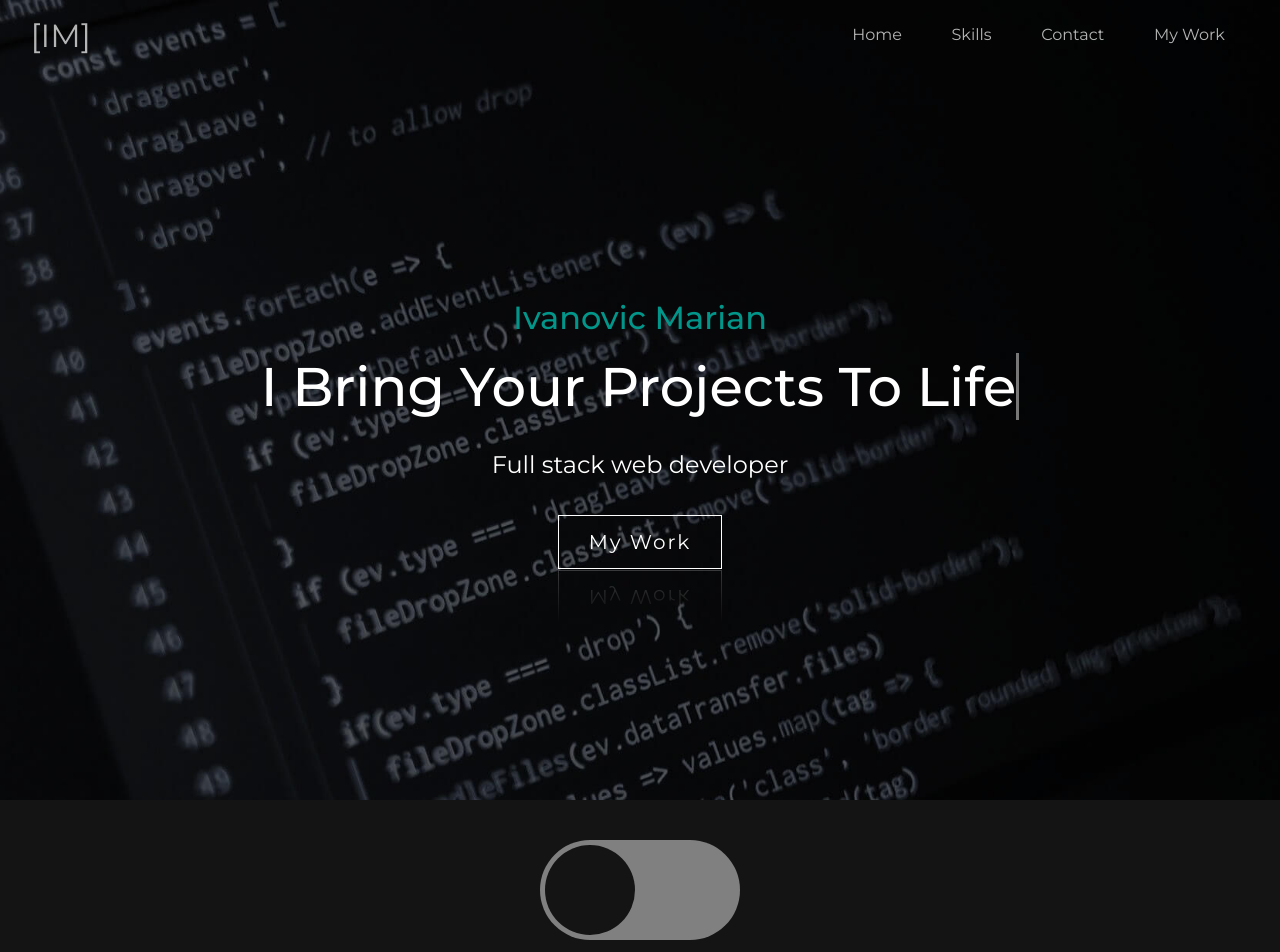
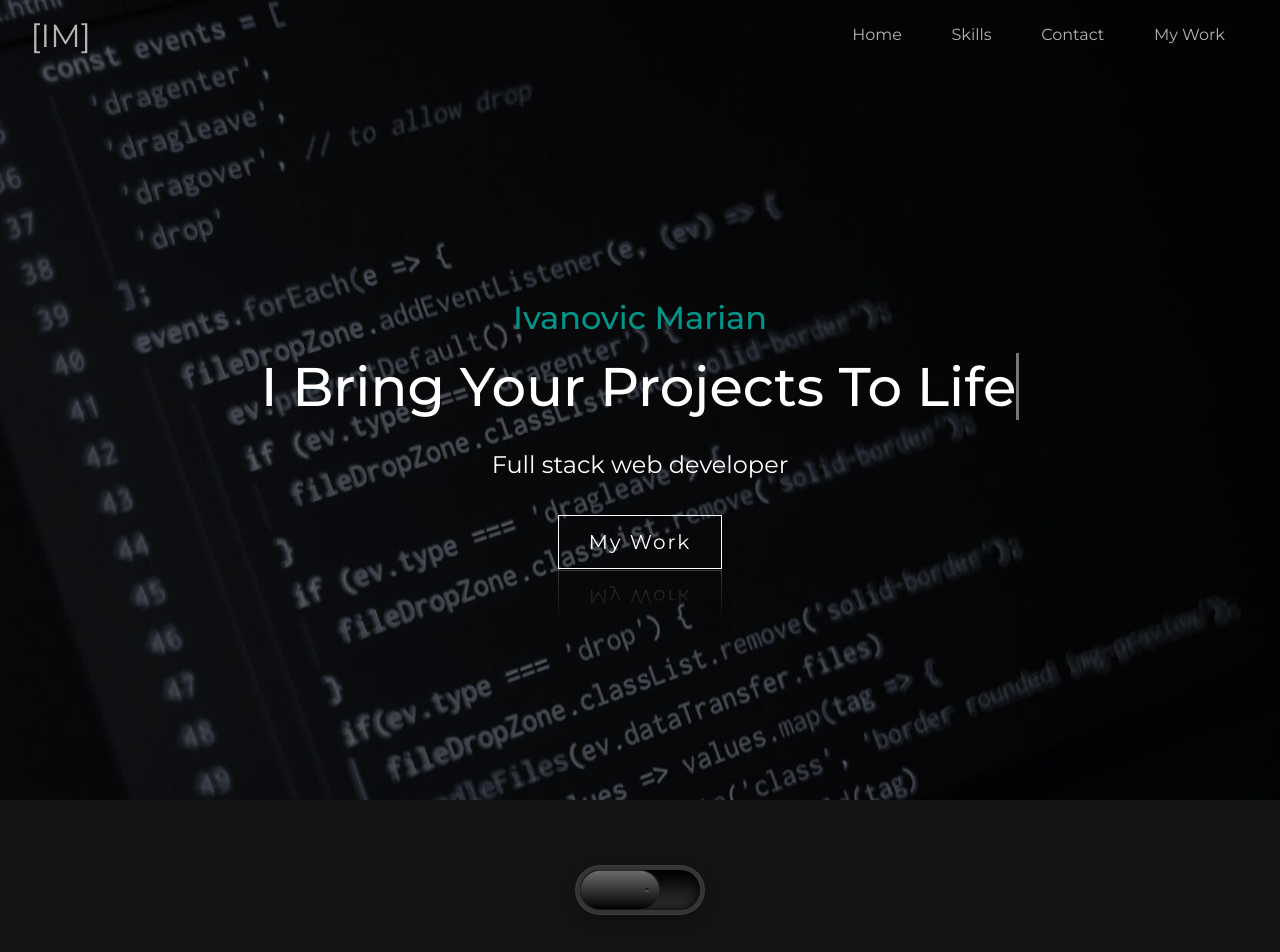
Before and after one commit to rekcoob/rekcoob.github.io, a Vue app: page / in a window 1280 px wide. Shown: the top 952 px of the page. Built offline with nearby package versions, Linux system fonts and the light colour scheme.

Commit message:
ToggleBtn new design

```diff
--- a/src/assets/style.css
+++ b/src/assets/style.css
@@ -1,4 +1,17 @@
 @import url('https://fonts.googleapis.com/css2?family=Montserrat:wght@400;500;700&display=swap');
+/* Smooth Scroll */
+html {
+  scroll-behavior: smooth;
+}
+
+/* Root Colors for Toggle Light Checkbox */
+:root {
+  --bg-gradient-dark: linear-gradient(0deg, #333, #000);
+  --bg-gradient-light: linear-gradient(0deg, #6dd1ff, #20b7ff);
+  --shadow-inner: inset 0 0 10px rgba(0, 0, 0, 1), inset 0 0 15px rgba(0, 0, 0, 0.2);
+  --shadow-outer: 0 5px 20px rgba(0, 0, 0, 0.5);
+}
+
 .container {
   max-width: 70%;
   margin: auto;
--- a/src/components/ShowCase.vue
+++ b/src/components/ShowCase.vue
@@ -43,9 +43,15 @@ const color = inject('isLighted')
             <img
               :src="icon.src"
               :alt="icon.alt"
+              :class="[icon.class, { active: color }]"
+              @click="clicked(index)"
+            />
+            <!-- <img
+              :src="icon.src"
+              :alt="icon.alt"
               :class="{ active: color }"
               @click="clicked(index)"
-            />
+            /> -->
           </div>
         </div>
       </div>
@@ -62,7 +68,7 @@ const color = inject('isLighted')
 }
 img {
   width: 7rem;
-  cursor: pointer;
+  /* cursor: pointer; */
   filter: grayscale(100%) brightness(50%);
 }
 img:hover {
@@ -72,6 +78,7 @@ img:hover {
 }
 .active {
   filter: grayscale(0%) brightness(100%);
+  /* -webkit-box-reflect: below 1px linear-gradient(transparent, #0003); */
 }
 .rotate {
   animation: rotate 4s linear infinite;
--- /dev/null
+++ b/src/components/ToggleBtn-og.vue
@@ -0,0 +1,72 @@
+<script setup>
+import { ref, inject } from 'vue'
+
+const isChecked = ref(false)
+
+const isLighted = inject('isLighted')
+</script>
+<template>
+  {{ light }}
+  <section id="skills" class="tabs">
+    <div class="center">
+      <div class="xbox">
+        <!-- <input type="checkbox" id="check" v-model="isChecked" @click="isLighted" /> -->
+        <input type="checkbox" id="check" @click="isLighted = !isLighted" />
+        <label for="check" class="toggle"></label>
+      </div>
+    </div>
+  </section>
+</template>
+
+<style scoped>
+.xbox {
+  width: 500px;
+  height: 100px;
+  margin: 40px auto;
+  background-color: #fff;
+  display: flex;
+  align-items: center;
+  justify-content: center;
+  background-color: inherit;
+}
+
+.toggle {
+  cursor: pointer;
+  display: block;
+  width: 200px;
+  height: 100px;
+  border-radius: 200px;
+  background-color: #222;
+  position: relative;
+  transition: 0.5s;
+  box-shadow:
+    inset 0 8px 60px rgba(0, 0, 0, 0.1),
+    inset 0 8px 8px rgba(0, 0, 0, 0.1),
+    inset 0 -4px 4px rgba(0, 0, 0, 0.1);
+}
+.toggle::before {
+  position: absolute;
+  content: '';
+  width: 90px;
+  height: 90px;
+  border-radius: 200px;
+
+  background-color: #141414;
+  background: linear-gradient(to bottom #fff, #222);
+
+  margin: 5px;
+  transition: 0.2s;
+}
+
+input:checked + .toggle {
+  background-color: #9cff00;
+}
+
+input:checked + .toggle::before {
+  transform: translate(100px);
+}
+
+input {
+  display: none;
+}
+</style>
--- a/src/components/ToggleBtn.vue
+++ b/src/components/ToggleBtn.vue
@@ -1,19 +1,13 @@
 <script setup>
-import { ref, inject } from 'vue'
-
-const isChecked = ref(false)
+import { inject } from 'vue'
 
 const isLighted = inject('isLighted')
 </script>
+
 <template>
-  {{ light }}
   <section id="skills" class="tabs">
-    <div class="center">
-      <div class="xbox">
-        <!-- <input type="checkbox" id="check" v-model="isChecked" @click="isLighted" /> -->
-        <input type="checkbox" id="check" @click="isLighted = !isLighted" />
-        <label for="check" class="button"></label>
-      </div>
+    <div class="xbox">
+      <input type="checkbox" @click="isLighted = !isLighted" />
     </div>
   </section>
 </template>
@@ -23,42 +17,76 @@ const isLighted = inject('isLighted')
   width: 500px;
   height: 100px;
   margin: 40px auto;
-  background-color: #fff;
   display: flex;
   align-items: center;
   justify-content: center;
-  background-color: inherit;
 }
 
-.button {
-  background-color: gray;
-  width: 200px;
-  height: 100px;
-  border-radius: 200px;
+input[type='checkbox'] {
   cursor: pointer;
   position: relative;
-  transition: 0.2s;
-}
-.button::before {
-  position: absolute;
-  content: '';
-  background-color: #141414;
-  width: 90px;
-  height: 90px;
-  border-radius: 200px;
-  margin: 5px;
-  transition: 0.2s;
+  width: 120px;
+  height: 40px;
+  -webkit-appearance: none; /* For Safari and older Chrome browsers */
+  appearance: none; /* Standard syntax for all supporting browsers */
+  background: linear-gradient(0deg, #333, #000);
+  outline: none;
+  border-radius: 20px;
+  box-shadow:
+    0 0 0 4px #353535,
+    0 0 0 5px #3e3e3e,
+    inset 0 0 10px rgba(0, 0, 0, 1),
+    0 5px 20px rgba(0, 0, 0, 0.5),
+    inset 0 0 15px rgba(0, 0, 0, 0.2);
 }
 
-input:checked + .button {
-  background-color: #9cff00;
+input:checked[type='checkbox'] {
+  background: linear-gradient(0deg, #6dd1ff, #20b7ff);
+  box-shadow:
+    0 0 2px #6dd1ff,
+    0 0 0 4px #353535,
+    0 0 0 5px #3e3e3e,
+    inset 0 0 10px rgba(0, 0, 0, 1),
+    0 5px 20px rgba(0, 0, 0, 0.5),
+    inset 0 0 15px rgba(0, 0, 0, 0.2);
 }
 
-input:checked + .button::before {
-  transform: translate(100px);
+input[type='checkbox']::before,
+input[type='checkbox']::after {
+  content: '';
+  position: absolute;
+  transition: 0.5s;
 }
 
-input {
-  display: none;
+input[type='checkbox']:before {
+  top: 0;
+  left: 0;
+  width: 80px;
+  height: 40px;
+  background: linear-gradient(0deg, #000, #6b6b6b);
+  border-radius: 20px;
+  box-shadow: 0 0 0 1px #232323;
+  transform: scale(0.98, 0.96);
+}
+
+input:checked[type='checkbox']:before {
+  left: 40px;
+}
+
+input[type='checkbox']:after {
+  top: calc(50% - 2px);
+  left: 65px;
+  width: 4px;
+  height: 4px;
+  background: linear-gradient(0deg, #6b6b6b, #000);
+  border-radius: 50%;
+}
+
+input:checked[type='checkbox']:after {
+  background: #63cdff;
+  left: 100px;
+  box-shadow:
+    0 0 5px #13b3ff,
+    0 0 15px #13b3ff;
 }
 </style>
--- a/src/components/TypeWriter.vue
+++ b/src/components/TypeWriter.vue
@@ -3,58 +3,62 @@ import { ref, onMounted } from 'vue'
 
 const words = ['I Bring Your Projects To Life']
 const wait = 3000
-const txt = ref('')
-const wordIndex = ref(0)
-const isDeleting = ref(false)
+// const txt = ref('')
+// const wordIndex = ref(0)
+// const isDeleting = ref(false)
+const state = ref({
+  txt: '',
+  wordIndex: 0,
+  isDeleting: false
+})
 
-const type = () => {
+// Function to delay execution
+const sleep = (ms) => new Promise((resolve) => setTimeout(resolve, ms))
+
+const type = async () => {
   // Current index of word
-  const current = wordIndex.value % words.length
+  const current = state.value.wordIndex % words.length
   // Get full text of current word
   const fullTxt = words[current]
 
   // Check if deleting
-  if (isDeleting.value) {
+  if (state.value.isDeleting) {
     // Remove char
-    txt.value = fullTxt.substring(0, txt.value.length - 1)
+    state.value.txt = fullTxt.substring(0, state.value.txt.length - 1)
   } else {
     // Add char
-    txt.value = fullTxt.substring(0, txt.value.length + 1)
+    state.value.txt = fullTxt.substring(0, state.value.txt.length + 1)
   }
 
   // Initial Type Speed
   let typeSpeed = 100
+  if (state.value.isDeleting) typeSpeed /= 2
 
-  if (isDeleting.value) {
-    typeSpeed /= 2
+  // If word is complete
+  if (!state.value.isDeleting && state.value.txt === fullTxt) {
+    typeSpeed = wait // Pause at the end
+    typeSpeed = wait
+    // Set delete to true
+    state.value.isDeleting = true
+  } else if (state.value.isDeleting && state.value.txt === '') {
+    state.value.isDeleting = false
+    // Move to next word
+    state.value.wordIndex++
+    // Pause before starting typing
+    typeSpeed = 500 // Pause before start typing
   }
 
-  // If word is complete
-  if (!isDeleting.value && txt.value === fullTxt) {
-    // Make pause at end
-    typeSpeed = wait
-    // Set delete to true
-    isDeleting.value = true
-  } else if (isDeleting.value && txt.value === '') {
-    isDeleting.value = false
-    // Move to next word
-    wordIndex.value++
-    // Pause before starting typing
-    typeSpeed = 500
-  }
-
-  setTimeout(() => type(), typeSpeed)
+  await sleep(typeSpeed)
+  type()
 }
 
-onMounted(() => {
-  type()
-})
+onMounted(type)
 </script>
 
 <template>
   <h1>
     <span class="txt-type" :data-words="words" data-wait="3000">
-      <span class="txt">{{ txt }}</span>
+      <span class="txt">{{ state.txt }}</span>
     </span>
   </h1>
 </template>
```
Also changed, not shown: 1 other file (tests, documents, lock files or other folders).
